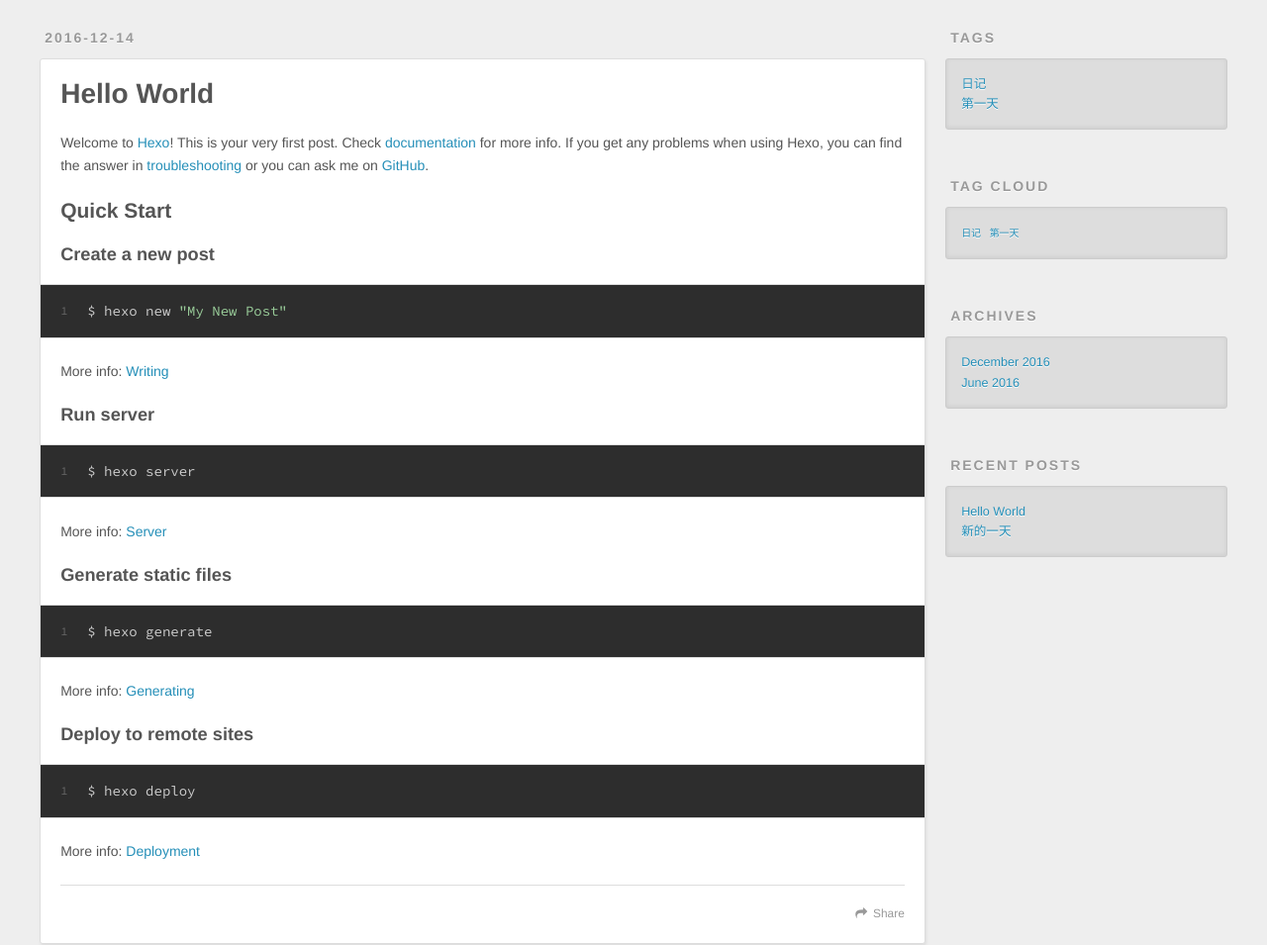
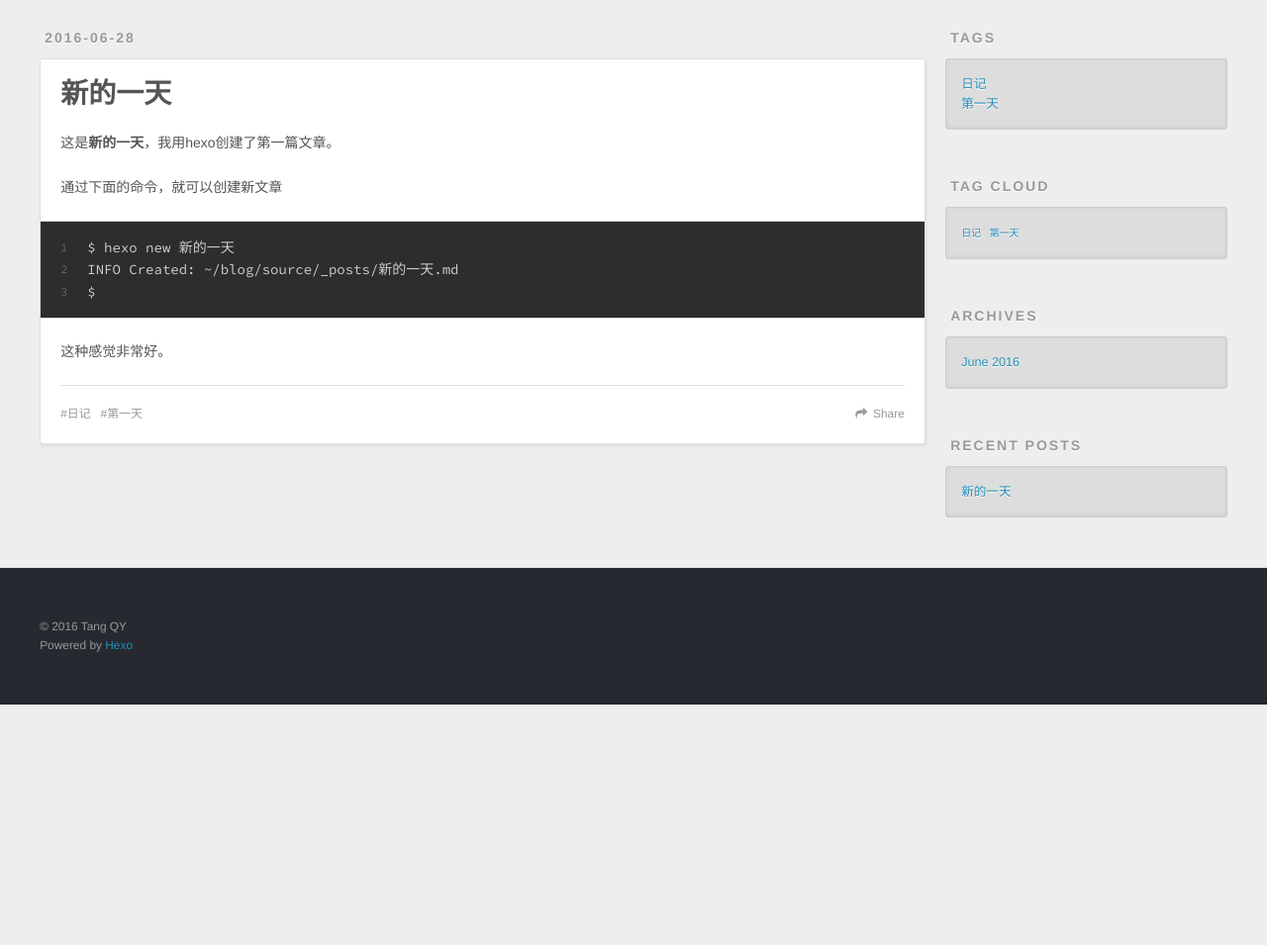
Before and after one commit to tangqy/tangqy.github.io, a plain HTML site: page index.html in a window 1280 px wide. Shown: the part 320-1275 px from the top of the page at 99% size. After the commit the page ends 1032 px from the top, so only its background shows below. Drawn offline with nearby package versions, Linux system fonts and the light colour scheme.

Commit message:
Site updated: 2016-12-14 22:47:06

```diff
--- a/index.html
+++ b/index.html
@@ -61,51 +61,6 @@
       <div class="outer">
         <section id="main">
 
-    <article id="post-hello-world" class="article article-type-post" itemscope itemprop="blogPost">
-  <div class="article-meta">
-    <a href="/2016/12/14/hello-world/" class="article-date">
-  <time datetime="2016-12-14T09:52:34.000Z" itemprop="datePublished">2016-12-14</time>
-</a>
-
-  </div>
-  <div class="article-inner">
-
-
-      <header class="article-header">
-
-
-    <h1 itemprop="name">
-      <a class="article-title" href="/2016/12/14/hello-world/">Hello World</a>
-    </h1>
-
-
-      </header>
-
-    <div class="article-entry" itemprop="articleBody">
-
-        <p>Welcome to <a href="https://hexo.io/" target="_blank" rel="external">Hexo</a>! This is your very first post. Check <a href="https://hexo.io/docs/" target="_blank" rel="external">documentation</a> for more info. If you get any problems when using Hexo, you can find the answer in <a href="https://hexo.io/docs/troubleshooting.html" target="_blank" rel="external">troubleshooting</a> or you can ask me on <a href="https://github.com/hexojs/hexo/issues" target="_blank" rel="external">GitHub</a>.</p>
-<h2 id="Quick-Start"><a href="#Quick-Start" class="headerlink" title="Quick Start"></a>Quick Start</h2><h3 id="Create-a-new-post"><a href="#Create-a-new-post" class="headerlink" title="Create a new post"></a>Create a new post</h3><figure class="highlight bash"><table><tr><td class="gutter"><pre><div class="line">1</div></pre></td><td class="code"><pre><div class="line">$ hexo new <span class="string">"My New Post"</span></div></pre></td></tr></table></figure>
-<p>More info: <a href="https://hexo.io/docs/writing.html" target="_blank" rel="external">Writing</a></p>
-<h3 id="Run-server"><a href="#Run-server" class="headerlink" title="Run server"></a>Run server</h3><figure class="highlight bash"><table><tr><td class="gutter"><pre><div class="line">1</div></pre></td><td class="code"><pre><div class="line">$ hexo server</div></pre></td></tr></table></figure>
-<p>More info: <a href="https://hexo.io/docs/server.html" target="_blank" rel="external">Server</a></p>
-<h3 id="Generate-static-files"><a href="#Generate-static-files" class="headerlink" title="Generate static files"></a>Generate static files</h3><figure class="highlight bash"><table><tr><td class="gutter"><pre><div class="line">1</div></pre></td><td class="code"><pre><div class="line">$ hexo generate</div></pre></td></tr></table></figure>
-<p>More info: <a href="https://hexo.io/docs/generating.html" target="_blank" rel="external">Generating</a></p>
-<h3 id="Deploy-to-remote-sites"><a href="#Deploy-to-remote-sites" class="headerlink" title="Deploy to remote sites"></a>Deploy to remote sites</h3><figure class="highlight bash"><table><tr><td class="gutter"><pre><div class="line">1</div></pre></td><td class="code"><pre><div class="line">$ hexo deploy</div></pre></td></tr></table></figure>
-<p>More info: <a href="https://hexo.io/docs/deployment.html" target="_blank" rel="external">Deployment</a></p>
-
-
-    </div>
-    <footer class="article-footer">
-      <a data-url="http://yoursite.com/2016/12/14/hello-world/" data-id="ciwp1n1kw0000n2jg4txrqpes" class="article-share-link">Share</a>
-
-
-    </footer>
-  </div>
-
-</article>
-
-
-
     <article id="post-新的一天" class="article article-type-post" itemscope itemprop="blogPost">
   <div class="article-meta">
     <a href="/2016/06/28/新的一天/" class="article-date">
@@ -135,7 +90,7 @@
 
     </div>
     <footer class="article-footer">
-      <a data-url="http://yoursite.com/2016/06/28/新的一天/" data-id="ciwp1n1l20001n2jgjqkyxz73" class="article-share-link">Share</a>
+      <a data-url="http://yoursite.com/2016/06/28/新的一天/" data-id="ciwp1uan60000nvjg046ddl2e" class="article-share-link">Share</a>
 
 
   <ul class="article-tag-list"><li class="article-tag-list-item"><a class="article-tag-list-link" href="/tags/日记/">日记</a></li><li class="article-tag-list-item"><a class="article-tag-list-link" href="/tags/第一天/">第一天</a></li></ul>
@@ -178,7 +133,7 @@
   <div class="widget-wrap">
     <h3 class="widget-title">Archives</h3>
     <div class="widget">
-      <ul class="archive-list"><li class="archive-list-item"><a class="archive-list-link" href="/archives/2016/12/">December 2016</a></li><li class="archive-list-item"><a class="archive-list-link" href="/archives/2016/06/">June 2016</a></li></ul>
+      <ul class="archive-list"><li class="archive-list-item"><a class="archive-list-link" href="/archives/2016/06/">June 2016</a></li></ul>
     </div>
   </div>
 
@@ -189,10 +144,6 @@
     <h3 class="widget-title">Recent Posts</h3>
     <div class="widget">
       <ul>
-
-          <li>
-            <a href="/2016/12/14/hello-world/">Hello World</a>
-          </li>
 
           <li>
             <a href="/2016/06/28/新的一天/">新的一天</a>
```
Also changed, not shown: 2016/06/28/新的一天/index.html (+2 -20 lines), archives/2016/06/index.html (+1 -5 lines), archives/2016/index.html (+1 -24 lines), archives/index.html (+1 -24 lines), tags/日记/index.html (+1 -5 lines), tags/第一天/index.html (+1 -5 lines).
